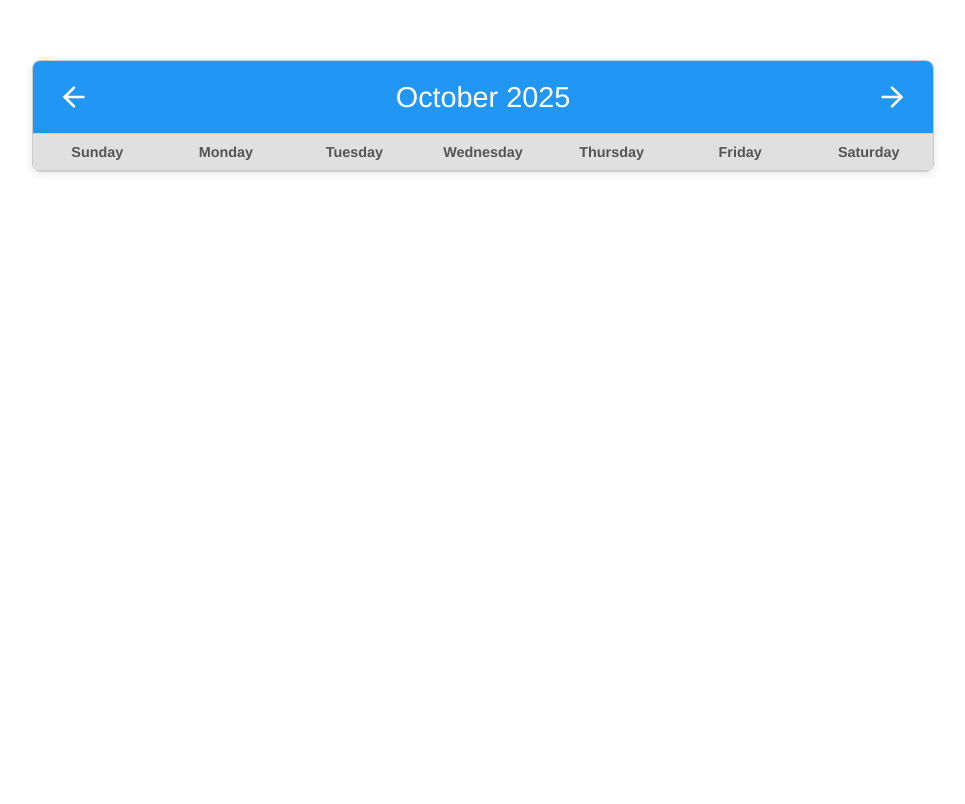
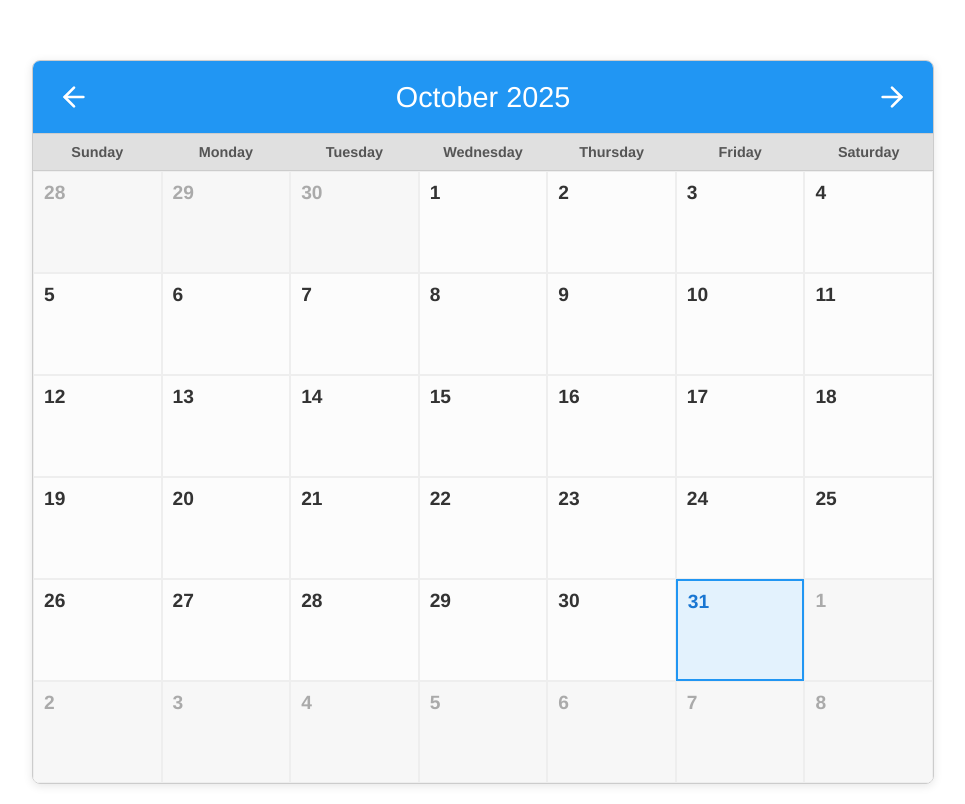
Before and after one commit to KlaytonJr/calendar-app-jobsity, a Vue app: page / in a window 1280 px wide. Shown: the whole page, without its empty margins (157-1122 px from the left). Built offline with nearby package versions, Linux system fonts and the light colour scheme.

Commit message:
feat(component): create CalendarDay component

```diff
--- /dev/null
+++ b/src/components/calendar/CalendarDay.vue
@@ -0,0 +1,65 @@
+<template>
+    <div
+        :class="['day', { 'current-month': dayData.isCurrentMonth, 'today': dayData.isToday }]"
+        @click="() => {}"
+    >
+        <span class="day-number">{{ dayData.number }}</span>
+    </div>
+</template>
+
+<script>
+export default {
+  props: {
+    dayData: {
+      type: Object,
+      required: true,
+    },
+  },
+};
+</script>
+
+<style scoped>
+.day {
+  border: 1px solid #eee;
+  padding: 10px;
+  min-height: 80px;
+  display: flex;
+  flex-direction: column;
+  align-items: flex-start;
+  position: relative;
+  background-color: #fcfcfc;
+  cursor: pointer;
+  transition: background-color 0.2s ease;
+}
+
+.day:hover {
+  background-color: #f0f0f0;
+}
+
+.day-number {
+  font-size: 1.2em;
+  font-weight: bold;
+  margin-bottom: 5px;
+  color: #333;
+}
+
+.day:not(.current-month) {
+  background-color: #f7f7f7;
+  color: #aaa;
+}
+
+.day:not(.current-month) .day-number {
+  color: #aaa;
+}
+
+.today {
+  background-color: #e3f2fd;
+  border: 2px solid #2196F3;
+  box-sizing: border-box;
+  z-index: 1;
+}
+
+.today .day-number {
+  color: #1976d2;
+}
+</style>
--- a/src/components/calendar/VCalendar.vue
+++ b/src/components/calendar/VCalendar.vue
@@ -5,17 +5,30 @@
             :year="currentYear"
         />
         <CalendarWeekdays />
+
+        <div class="days-grid">
+            <CalendarDay
+                v-for="day in displayedDays"
+                :key="day.date"
+                :dayData="day"
+            />
+        </div>
     </div>
 </template>
 
 <script>
+import { formatDate, isSameDay } from '@/utils/date';
+
+// Components
 import CalendarHeader from './CalendarHeader.vue';
 import CalendarWeekdays from './CalendarWeekdays.vue';
+import CalendarDay from './CalendarDay.vue';
 
 export default {
   components: {
     CalendarHeader,
     CalendarWeekdays,
+    CalendarDay,
   },
   data() {
     return {
@@ -28,6 +41,54 @@ export default {
     },
     currentYear() {
       return this.currentDate.getFullYear();
+    },
+    displayedDays() {
+      const year = this.currentDate.getFullYear();
+      const month = this.currentDate.getMonth();
+      const firstDayOfMonth = new Date(year, month, 1);
+      const lastDayOfMonth = new Date(year, month + 1, 0);
+      const daysInMonth = lastDayOfMonth.getDate();
+
+      const startDayOfWeek = firstDayOfMonth.getDay();
+
+      const days = [];
+
+      // Days from previous month
+      for (let i = startDayOfWeek; i > 0; i--) {
+        const prevMonthDay = new Date(year, month, 1 - i);
+        days.push({
+          date: formatDate(prevMonthDay),
+          number: prevMonthDay.getDate(),
+          isCurrentMonth: false,
+        });
+      }
+
+      // Days of current month
+      for (let i = 1; i <= daysInMonth; i++) {
+        const dayDate = new Date(year, month, i);
+        days.push({
+          date: formatDate(dayDate),
+          number: i,
+          isCurrentMonth: true,
+          isToday: isSameDay(dayDate, new Date()),
+        });
+      }
+
+      // Days from next month to fill the grid
+      const totalCells = 42; // 6 rows * 7 days
+      let remainingCells = totalCells - days.length;
+      if (remainingCells < 0) remainingCells = remainingCells + 7;
+
+      for (let i = 1; i <= remainingCells; i++) {
+        const nextMonthDay = new Date(year, month + 1, i);
+        days.push({
+          date: formatDate(nextMonthDay),
+          number: nextMonthDay.getDate(),
+          isCurrentMonth: false,
+        });
+      }
+
+      return days;
     },
   },
   methods: {},
@@ -43,4 +104,10 @@ export default {
   overflow: hidden;
   box-shadow: 0 2px 10px rgba(0, 0, 0, 0.1);
 }
+
+.days-grid {
+  display: grid;
+  grid-template-columns: repeat(7, 1fr);
+  grid-auto-rows: minmax(100px, auto);
+}
 </style>
--- /dev/null
+++ b/src/utils/date.js
@@ -0,0 +1,12 @@
+export function formatDate(date) {
+    const year = date.getFullYear();
+    const month = String(date.getMonth() + 1).padStart(2, '0');
+    const day = String(date.getDate()).padStart(2, '0');
+    return `${year}-${month}-${day}`;
+}
+
+export function isSameDay(d1, d2) {
+    return d1.getFullYear() === d2.getFullYear() &&
+    d1.getMonth() === d2.getMonth() &&
+    d1.getDate() === d2.getDate();
+}
```
